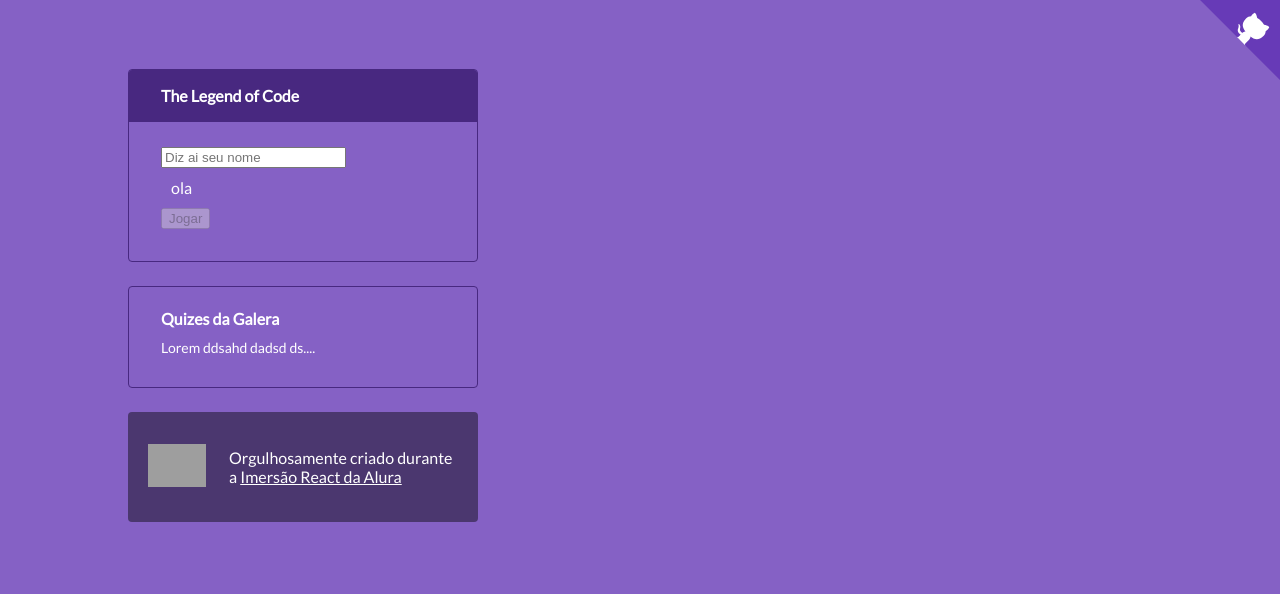
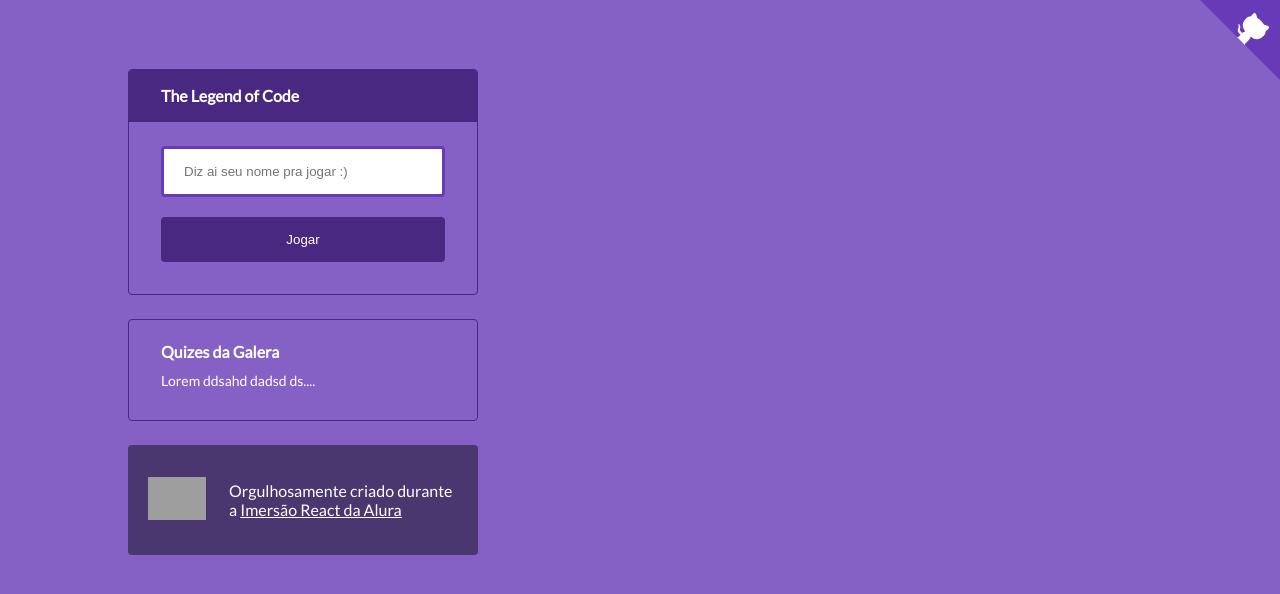
Before and after one commit to AlanDeveloper/Quiz, a Next.js app: page / in a window 1280 px wide. Shown: the top 594 px of the page. Built offline with nearby package versions, Linux system fonts and the light colour scheme; grey boxes are pictures that could not be loaded.

Commit message:
my edit to form

```diff
--- a/pages/index.js
+++ b/pages/index.js
@@ -1,22 +1,35 @@
+/* eslint-disable react/jsx-no-bind */
+/* eslint-disable func-names */
 import React, { useState } from 'react';
 import styled from 'styled-components';
 import Head from 'next/head';
 import { useRouter } from 'next/router';
+import db from '../db.json';
 
 import Widget from '../src/components/Widget';
 import Footer from '../src/components/Footer';
 import GitHubCorner from '../src/components/GitHubCorner';
 import QuizBackground from '../src/components/QuizBackground';
 
-// const BackgroundImage = styled.div`
-//   background-image: url(${db.bg});
-//   flex: 1;
-//   background-size: cover;
-//   background-position: center;
-// `;
+const Button = styled.button`
+  margin-top: 20px;
+  text-align: center;
+  padding: 15px 20px;
+  width: 100%;
+  color: ${({ theme }) => theme.colors.contrastText};
+  border: 0;
+  cursor: pointer;
+  outline: 0;
+  background-color: ${({ theme }) => theme.colors.primary};
+  border-radius: ${({ theme }) => theme.borderRadius}
+`;
 
-const Input = styled.div`
-  padding: 10px;
+const Input = styled.input`
+  width: 100%;
+  padding: 15px 20px;
+  outline: 0;
+  border: 3px solid ${({ theme }) => theme.colors.secondary};
+  border-radius: ${({ theme }) => theme.borderRadius}
 `;
 
 export const QuizContainer = styled.div`
@@ -50,17 +63,16 @@ export default function Home() {
               router.push(`/quiz?name=${name}`);
             }}
             >
-              <input
+              <Input
                 onChange={function (e) {
                   setName(e.target.value);
                 }}
-                placeholder="Diz ai seu nome"
+                placeholder="Diz ai seu nome pra jogar :)"
               />
-              <Input type="text" placeholder="ola">ola</Input>
-              <button type="submit" disabled={name.length === 0}>
+              <Button type="submit" disabled={name.length === 0}>
                 Jogar
                 {name}
-              </button>
+              </Button>
             </form>
           </Widget.Content>
         </Widget>
```
